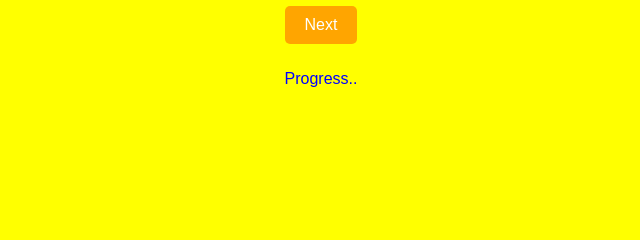
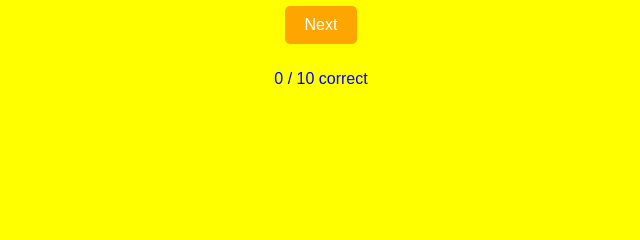
Before and after one commit to tosinchukwu/practquiz, a plain HTML site: page index.html in a window 1280 px wide. Both pictures are taken after a click on the button "Beginner". Shown: the part 248-488 px from the top of the page, 319-959 px from the left. Drawn offline with Linux system fonts and the light colour scheme.

Commit message:
Update index.html

```diff
--- a/index.html
+++ b/index.html
@@ -26,7 +26,8 @@
     </div>
 
         <button onclick="nextQuestion()">Next</button>
-        <p id="progress">Progress..</p>
+        <p id="progress-text">0 / 10 correct</p>
+
     </div>
 
      <!-- Share Buttons (Initially Hidden) -->
```
